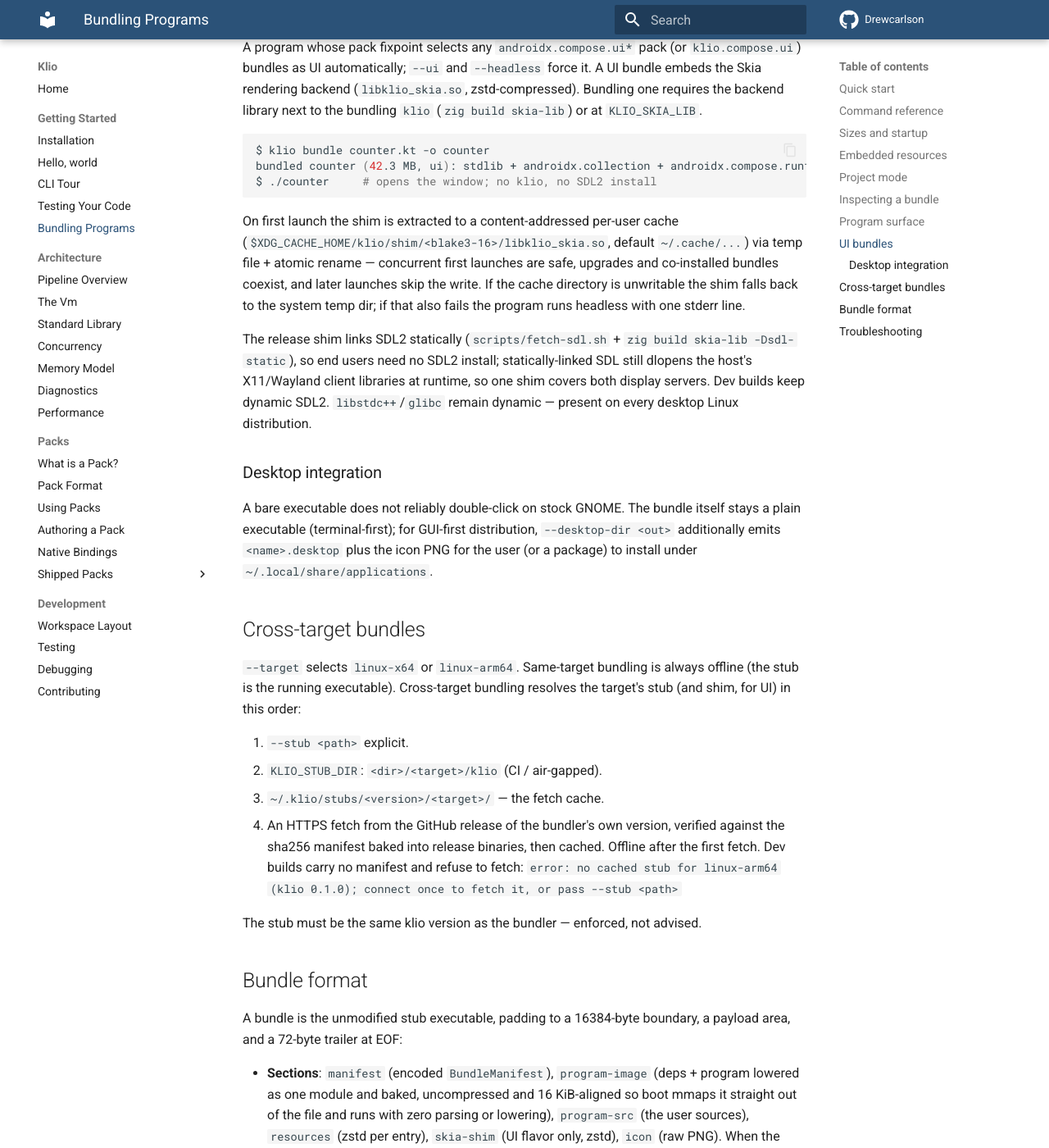
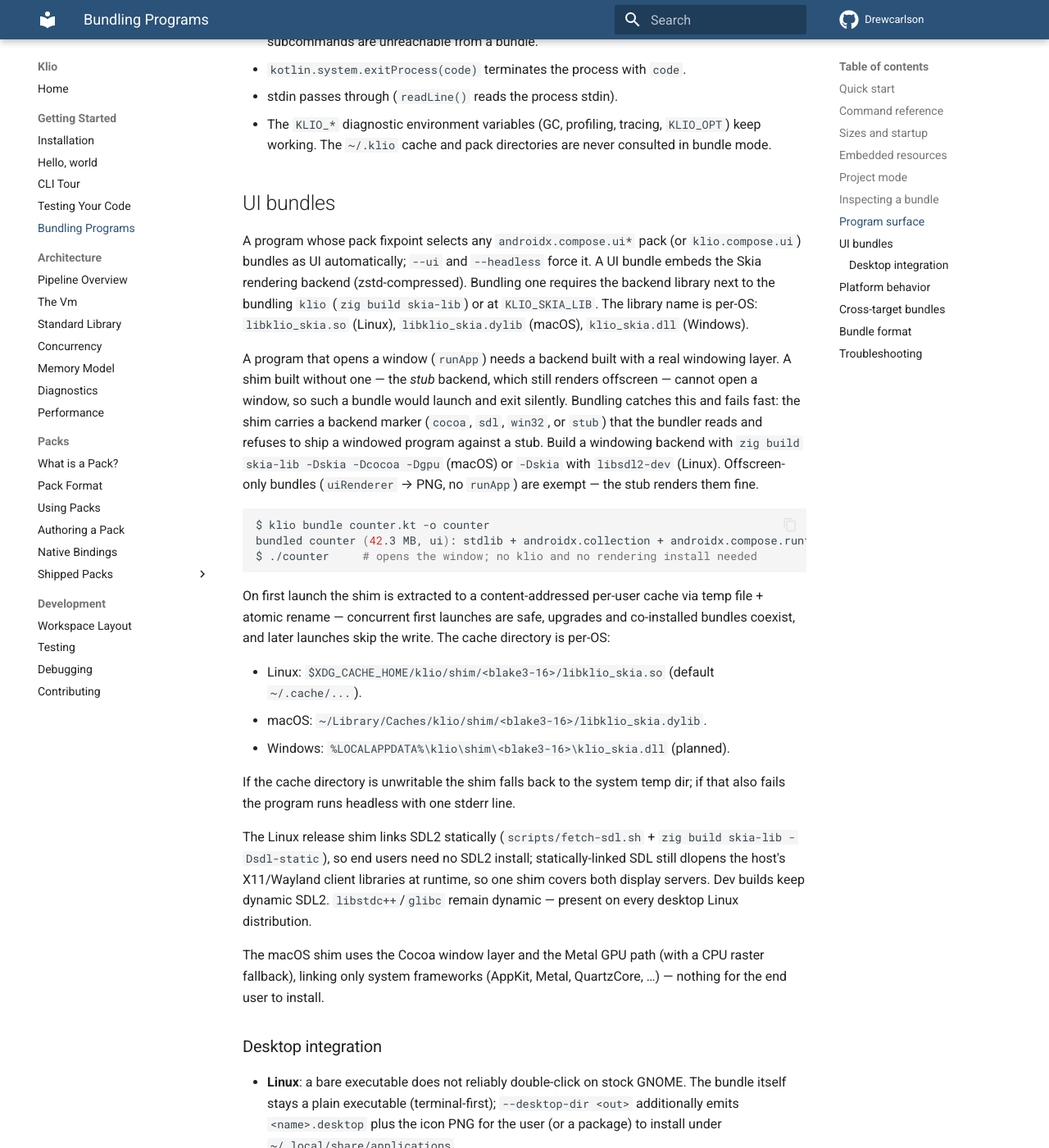
Before and after one commit to DrewCarlson/klio, an MkDocs documentation site: the page built from docs/BUNDLE.md, in a window 1280 px wide and 1400 px high, scrolled down 4745 px. Shown: the whole window at 82% size. Built offline with MkDocs 1.6.1 and Material for MkDocs 9.7.7, drawn with Linux system fonts in a browser that asks for light colours; the version menu is left out; some of the changed text lies outside the part shown.

Commit message:
bundle: macOS Mach-O support via ad-hoc re-sign
A Mach-O cannot carry a trailing overlay, so the bundler strips the linker
signature, places the overlay there, extends __LINKEDIT and writes a fresh
ad-hoc CodeDirectory. --app-dir wraps the output in a .app.

````diff
--- a/docs/BUNDLE.md
+++ b/docs/BUNDLE.md
@@ -1,20 +1,27 @@
 # Bundling programs
 
 `klio bundle` packages a Kotlin program — with its baked dependency
-image, embedded resources, and (for Compose programs) the Skia/SDL2
-rendering backend — into one self-contained Linux executable. The
+image, embedded resources, and (for Compose programs) the Skia
+rendering backend — into one self-contained native executable. The
 result runs on a machine with no klio, no Kotlin, no toolchain, and
 no `~/.klio`. It serves both program classes klio runs:
 
 - **CLI tools and servers** — headless programs using the stdlib and
   packs (kotlinx, ktor).
 - **Compose UI desktop apps** — the real androidx Compose engine over
-  the Skia backend, windowed via SDL2.
+  the Skia backend, windowed through the platform's native layer
+  (SDL2 on Linux, Cocoa/Metal on macOS).
+
+Linux and macOS are supported today. Windows is planned; its stub
+builds and its window backend exist, but the PE overlay placement is
+not wired yet.
 
 No compiler or linker is ever invoked. Bundling is file surgery: the
-running `klio` binary is copied as the runtime stub, the payload is
-appended in an aligned overlay, and a 72-byte trailer is written at
-the end.
+target's `klio` binary is copied as the runtime stub, the payload is
+placed in an aligned overlay, and a 72-byte trailer marks it. The
+exact placement of that overlay is per-OS (see
+[Platform behavior](#platform-behavior)), but the format and the boot
+path are identical everywhere.
 
 ## Quick start
 
@@ -49,8 +56,11 @@
 ```
 klio bundle <main.kt | project-dir> [options]
 
-  -o, --output <path>        Output executable (default: source basename)
-  --target <target>          linux-x64 (default: host), linux-arm64
+  -o, --output <path>        Output executable (default: source basename;
+                             `.exe` appended for windows targets)
+  --target <target>          Host target by default; one of linux-x64,
+                             linux-arm64, macos-x64, macos-arm64,
+                             windows-x64, windows-arm64
   --ui | --headless          Force the flavor. Default: auto-detected — the
                              pack fixpoint selecting any androidx.compose.ui*
                              pack (or klio.compose.ui) marks the bundle UI.
@@ -60,12 +70,13 @@
   --name <string>            App display name (window title default).
                              Default: output basename.
   --icon <png>               App icon source (single square PNG); applied as
-                             the window icon when the first window opens.
+                             the window icon and in the .app/.desktop metadata.
   --feature <pack>/<feat>    Enable a pack feature, baked into the bundle
                              (same meaning as `klio run --feature`).
   --stub <path>              Explicit stub binary (skips self-copy/fetch).
   --desktop-dir <dir>        Also emit <name>.desktop + the icon PNG for
                              GUI-first Linux distribution.
+  --app-dir <dir>            Also emit <name>.app around the bundle for macOS.
   --dry-run                  Print the resolved pack set, flavor, sections,
                              and projected size without writing.
 ```
@@ -96,8 +107,12 @@
 program is baked as a whole-program IR image that boot mmaps straight
 out of the executable and runs, with zero parsing or lowering.
 
+macOS bundles are the same shape (stub-dominated); the ad-hoc code
+signature adds the CodeDirectory's page hashes (~0.8% of the file, 32
+bytes per 4 KiB) on top.
+
 A default `zig build` produces a Debug binary, so bundles made with
-it are dev-sized (about 227 MB). Build the bundling `klio` with
+it are dev-sized (hundreds of MB). Build the bundling `klio` with
 `-Doptimize=ReleaseFast` (and `strip` it) for release-sized output.
 
 ## Embedded resources
@@ -235,44 +250,119 @@
 A program whose pack fixpoint selects any `androidx.compose.ui*` pack
 (or `klio.compose.ui`) bundles as UI automatically; `--ui` and
 `--headless` force it. A UI bundle embeds the Skia rendering backend
-(`libklio_skia.so`, zstd-compressed). Bundling one requires the
-backend library next to the bundling `klio` (`zig build skia-lib`) or
-at `KLIO_SKIA_LIB`.
+(zstd-compressed). Bundling one requires the backend library next to
+the bundling `klio` (`zig build skia-lib`) or at `KLIO_SKIA_LIB`. The
+library name is per-OS: `libklio_skia.so` (Linux), `libklio_skia.dylib`
+(macOS), `klio_skia.dll` (Windows).
+
+A program that opens a window (`runApp`) needs a backend built with a
+real windowing layer. A shim built without one — the *stub* backend,
+which still renders offscreen — cannot open a window, so such a bundle
+would launch and exit silently. Bundling catches this and fails fast:
+the shim carries a backend marker (`cocoa`, `sdl`, `win32`, or `stub`)
+that the bundler reads and refuses to ship a windowed program against a
+stub. Build a windowing backend with `zig build skia-lib -Dskia -Dcocoa
+-Dgpu` (macOS) or `-Dskia` with `libsdl2-dev` (Linux). Offscreen-only
+bundles (`uiRenderer` → PNG, no `runApp`) are exempt — the stub renders
+them fine.
 
 ```sh
 $ klio bundle counter.kt -o counter
 bundled counter (42.3 MB, ui): stdlib + androidx.collection + androidx.compose.runtime + klio.compose.ui + kotlinx.atomicfu + kotlinx.coroutines + skia backend
-$ ./counter     # opens the window; no klio, no SDL2 install
+$ ./counter     # opens the window; no klio and no rendering install needed
 ```
 
 On first launch the shim is extracted to a content-addressed per-user
-cache (`$XDG_CACHE_HOME/klio/shim/<blake3-16>/libklio_skia.so`,
-default `~/.cache/...`) via temp file + atomic rename — concurrent
-first launches are safe, upgrades and co-installed bundles coexist,
-and later launches skip the write. If the cache directory is
-unwritable the shim falls back to the system temp dir; if that also
-fails the program runs headless with one stderr line.
+cache via temp file + atomic rename — concurrent first launches are
+safe, upgrades and co-installed bundles coexist, and later launches
+skip the write. The cache directory is per-OS:
 
-The release shim links SDL2 statically (`scripts/fetch-sdl.sh` +
-`zig build skia-lib -Dsdl-static`), so end users need no SDL2
-install; statically-linked SDL still dlopens the host's X11/Wayland
-client libraries at runtime, so one shim covers both display servers.
-Dev builds keep dynamic SDL2. `libstdc++`/`glibc` remain dynamic —
-present on every desktop Linux distribution.
+- Linux: `$XDG_CACHE_HOME/klio/shim/<blake3-16>/libklio_skia.so`
+  (default `~/.cache/...`).
+- macOS: `~/Library/Caches/klio/shim/<blake3-16>/libklio_skia.dylib`.
+- Windows: `%LOCALAPPDATA%\klio\shim\<blake3-16>\klio_skia.dll` (planned).
+
+If the cache directory is unwritable the shim falls back to the system
+temp dir; if that also fails the program runs headless with one stderr
+line.
+
+The Linux release shim links SDL2 statically (`scripts/fetch-sdl.sh` +
+`zig build skia-lib -Dsdl-static`), so end users need no SDL2 install;
+statically-linked SDL still dlopens the host's X11/Wayland client
+libraries at runtime, so one shim covers both display servers. Dev
+builds keep dynamic SDL2. `libstdc++`/`glibc` remain dynamic — present
+on every desktop Linux distribution.
+
+The macOS shim uses the Cocoa window layer and the Metal GPU path
+(with a CPU raster fallback), linking only system frameworks
+(AppKit, Metal, QuartzCore, …) — nothing for the end user to install.
 
 ### Desktop integration
 
-A bare executable does not reliably double-click on stock GNOME. The
-bundle itself stays a plain executable (terminal-first); for
-GUI-first distribution, `--desktop-dir <out>` additionally emits
-`<name>.desktop` plus the icon PNG for the user (or a package) to
-install under `~/.local/share/applications`.
+- **Linux**: a bare executable does not reliably double-click on
+  stock GNOME. The bundle itself stays a plain executable
+  (terminal-first); `--desktop-dir <out>` additionally emits
+  `<name>.desktop` plus the icon PNG for the user (or a package) to
+  install under `~/.local/share/applications`.
+- **macOS**: `--app-dir <out>` wraps the bundle in
+  `<name>.app/Contents/` (`Info.plist`, `MacOS/<name>` = the bundle,
+  `Resources/icon.icns` generated from `--icon`) so it double-clicks
+  and shows a name/icon in the Dock. The inner binary is the
+  ad-hoc-signed bundle; the `.app` itself is not sealed. For
+  distribution, seal it with your identity:
+  `codesign --deep -f -s "Developer ID Application: …" <name>.app` —
+  the bundle payload and its trailer survive re-signing (see
+  [Platform behavior](#platform-behavior)).
+
+## Platform behavior
+
+The bundle format and boot path are identical on every target; only
+where the overlay sits in the host binary format differs.
+
+- **Linux (ELF)** — the payload is a plain overlay appended after the
+  linked image, with the trailer at `EOF - 72`. No signature exists
+  to disturb; the AppImage ecosystem is precedent for large appended
+  overlays.
+
+- **macOS (Mach-O)** — a Mach-O cannot simply carry trailing data:
+  the arm64 kernel refuses a binary whose bytes extend past its code
+  signature, and such a binary cannot be re-signed. So `klio bundle`
+  strips the stub's own signature, places the overlay where it was,
+  extends the `__LINKEDIT` segment to cover it, and writes a fresh
+  ad-hoc SHA-256 code signature over the whole image. The trailer
+  lands immediately before the new signature, at
+  `LC_CODE_SIGNATURE.dataoff - 72`, which is where boot reads it. This
+  is done natively (no host `codesign`), so a Linux host can
+  cross-assemble a signed macOS bundle. Results:
+  - The bundle runs on Apple Silicon and Intel Macs with no extra
+    steps, and `codesign --verify` reports it valid.
+  - A developer re-signing with a real identity
+    (`codesign -f -s "Developer ID" app`) replaces only the signature
+    blob; the payload and trailer stay put and the bundle still boots.
+  - Because the payload is inside the signature's coverage, the OS
+    enforces integrity: a tampered signed bundle is rejected by the
+    kernel (the process is killed on the modified page) rather than
+    reaching the blake3 check. The blake3 payload hash is the tamper
+    defense on ELF/PE, where the OS enforces nothing.
+  - Gatekeeper only inspects quarantined downloads. A locally
+    produced bundle runs directly; a distributed one should be signed
+    with a real identity and notarized (your release process, not
+    klio's).
+
+- **Windows (PE)** — planned. The payload will append after the image
+  with the trailer at `EOF - 72`, the GUI/console subsystem flip and
+  icon resource patched before the append, and Authenticode's
+  certificate table appended after it, so `signtool` works on a
+  finished bundle.
+
+Binary packers (UPX) hide overlays — do not pack bundles.
 
 ## Cross-target bundles
 
-`--target` selects `linux-x64` or `linux-arm64`. Same-target bundling
-is always offline (the stub is the running executable). Cross-target
-bundling resolves the target's stub (and shim, for UI) in this order:
+`--target` selects the output platform (default: the host). Same-target
+bundling is always offline — the stub is the running executable.
+Cross-target bundling resolves the target's stub (and, for UI, its
+shim) in this order:
 
 1. `--stub <path>` explicit.
 2. `KLIO_STUB_DIR`: `<dir>/<target>/klio` (CI / air-gapped).
@@ -281,15 +371,25 @@
    version, verified against the sha256 manifest baked into release
    binaries, then cached. Offline after the first fetch. Dev builds
    carry no manifest and refuse to fetch:
-   `error: no cached stub for linux-arm64 (klio 0.1.0); connect once to fetch it, or pass --stub <path>`
+   `error: no cached stub for macos-arm64 (klio 0.1.0); connect once to fetch it, or pass --stub <path>`
+
+Cross-assembly is pure byte surgery, so any host can target any OS —
+including the macOS ad-hoc signature, which is written natively rather
+than by shelling to `codesign`. The one thing that does not
+cross-compile is the Skia shim (a per-OS C++/ABI build), so a UI
+bundle for another OS needs that OS's shim artifact resolved alongside
+its stub.
 
 The stub must be the same klio version as the bundler — enforced, not
 advised.
 
 ## Bundle format
 
-A bundle is the unmodified stub executable, padding to a 16384-byte
-boundary, a payload area, and a 72-byte trailer at EOF:
+A bundle is the unmodified stub, padding to a 16384-byte boundary, a
+payload area, and a 72-byte trailer. The trailer's position is per-OS
+(`EOF - 72` on ELF/PE; `LC_CODE_SIGNATURE.dataoff - 72` on the
+re-signed Mach-O), and boot reads it from the right place for the host
+binary format.
 
 - **Sections**: `manifest` (encoded `BundleManifest`),
   `program-image` (deps + program lowered as one module and baked,
@@ -311,10 +411,9 @@
   version with an actionable error. A bundle is only ever assembled
   by the same-version binary that boots it.
 - **Determinism**: two `klio bundle` runs over identical inputs (same
-  sources, packs, features, flags) produce byte-identical output. The
-  bundler adds no timestamps.
-
-Binary packers (UPX) hide overlays — do not pack bundles.
+  sources, packs, features, output name) produce byte-identical
+  output. The bundler adds no timestamps, and the macOS signature is a
+  deterministic function of the signed bytes.
 
 ## Troubleshooting
 
@@ -323,6 +422,15 @@
 - `error: this is a UI bundle but no Skia backend library was found for <target>; build it (zig build skia-lib) or set KLIO_SKIA_LIB`
   — a UI bundle needs the rendering backend to embed; build it or
   point `KLIO_SKIA_LIB` at one.
+- `error: this Compose UI program opens a window (runApp), but the Skia backend for <target> has no windowing support ...`
+  — the shim was built without a windowing layer (the stub backend), so
+  a windowed app would open no window and exit silently. Rebuild the
+  backend with `zig build skia-lib -Dskia -Dcocoa -Dgpu` (macOS) or
+  `-Dskia` + `libsdl2-dev` (Linux), or use a UI-enabled klio build.
+- `error: the macos-arm64 stub is not a code-signed Mach-O and cannot be bundled`
+  — an arm64 macOS stub must carry the linker's ad-hoc signature (its
+  `__TEXT`/`__LINKEDIT` layout is read to re-sign); the provided stub
+  is not a normal `klio` binary.
 - `error: the program redeclares a name from its dependency base and cannot bundle; rename the declaration`
   — a top-level declaration in the program collides with one in the
   stdlib/pack base; bundling requires the extendable base.
@@ -339,7 +447,8 @@
   (also raised on an image-format mismatch). Rebundle.
 - `error: bundle payload hash mismatch (file truncated or modified); rebundle`
   — the blake3 payload check failed: the file was truncated,
-  patched, or corrupted in transit.
+  patched, or corrupted in transit. On macOS a tampered signed bundle
+  is instead killed by the OS before this check runs.
 - ``error: bundle host binding `<symbol>` does not resolve in this runtime; rebundle with a matching klio``
   — a pack's native binding recorded in the manifest is unknown to
   the stub; a version-skewed stub.
````
Also changed, not shown: 5 other files.
